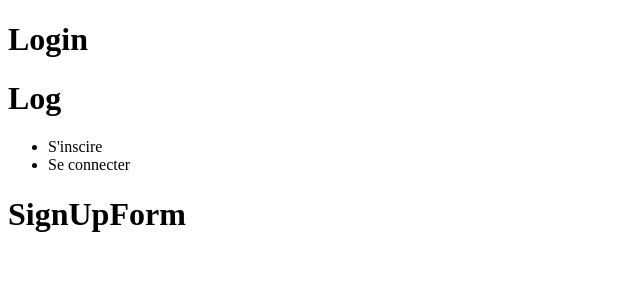
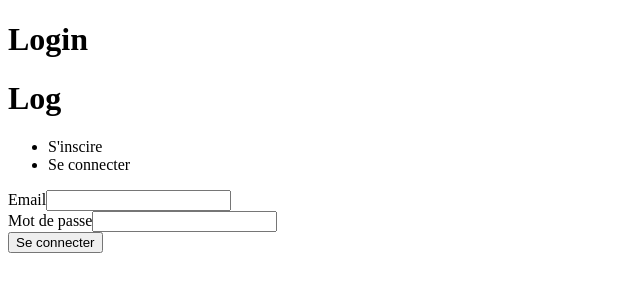
Before and after one commit to Day-101/auth-react-app, a React (Create React App) app: page /login in a window 1280 px wide. Shown: the top 300 px of the page, without its empty margins (0-640 px from the left). Built offline with nearby package versions, Linux system fonts and the light colour scheme.

Commit message:
feat-test: signUp in progress

```diff
--- a/src/components/Log/SignUpForm.jsx
+++ b/src/components/Log/SignUpForm.jsx
@@ -1,10 +1,60 @@
-import React from 'react';
+import React, { useState } from "react";
+import axios from "axios";
 
 const SignUpForm = () => {
+  const [email, setEmail] = useState("");
+  const [password, setPassword] = useState("");
+
+  const handleLogin = (e) => {
+    e.preventDefault();
+    const emailError = document.querySelector(".email.error");
+    const passwordError = document.querySelector(".password.error");
+
+    axios({
+      method: "post",
+      url: `${process.env.REACT_APP_API_URL}api/user/login`,
+      withCredentials: true,
+      data: {
+        email,
+        password,
+      },
+    })
+      .then((res) => {
+        console.log(res);
+        if (res.data.errors) {
+          emailError.innerHTML = res.data.errors.email;
+          passwordError.innerHTML = res.data.errors.password;
+        } else {
+          window.location = "/";
+        }
+      })
+      .catch((err) => {
+        console.log(err);
+      });
+  };
+
   return (
-    <div>
-      <h1>SignUpForm</h1>
-    </div>
+    <form action="" onSubmit={handleLogin} id="sign-up-form">
+      <label htmlFor="email">Email</label>
+      <input
+        type="text"
+        name="email"
+        id="email"
+        onChange={(e) => setEmail(e.target.value)}
+        value={email}
+      />
+      <div className="email error"></div>
+      <label htmlFor="password">Mot de passe</label>
+      <input
+        type="password"
+        name="password"
+        id="password"
+        onChange={(e) => setPassword(e.target.value)}
+        value={password}
+      />
+      <div className="password error"></div>
+      <input type="submit" value="Se connecter" />
+    </form>
   );
 };
 
```
